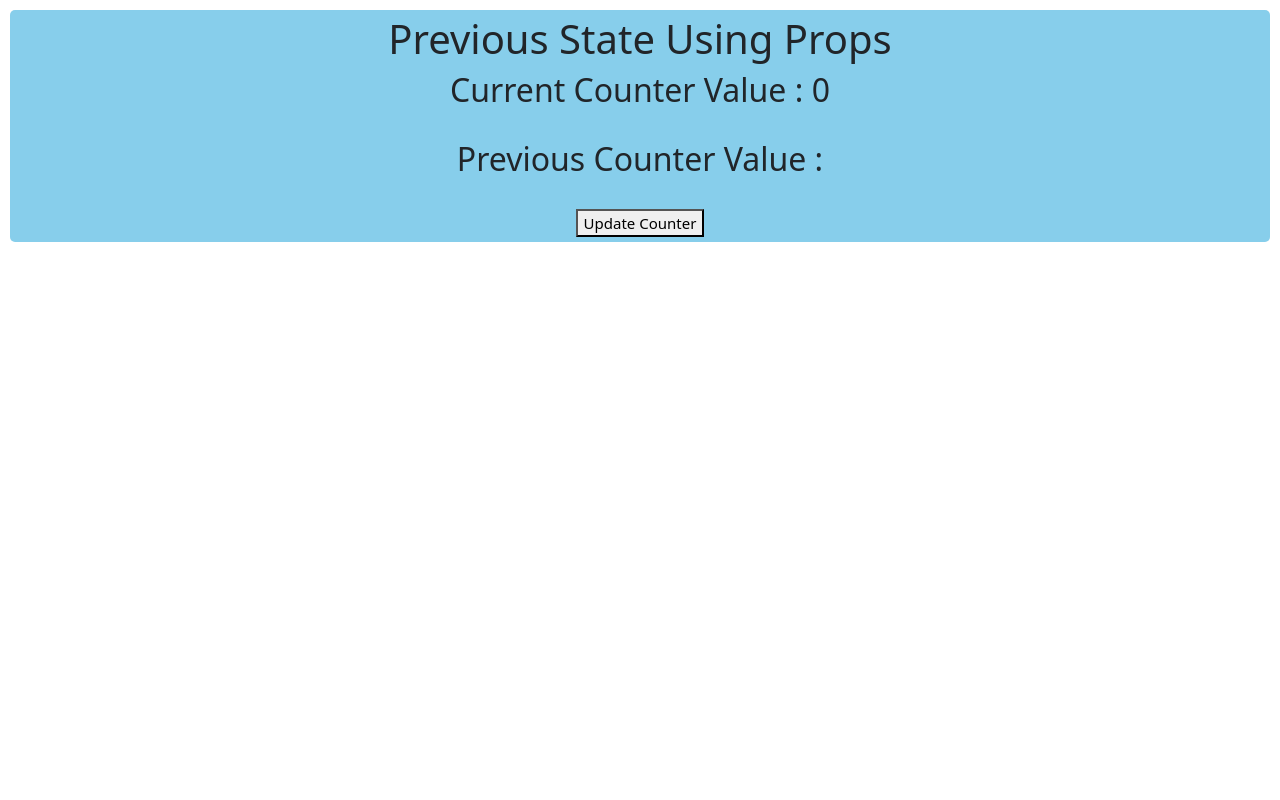
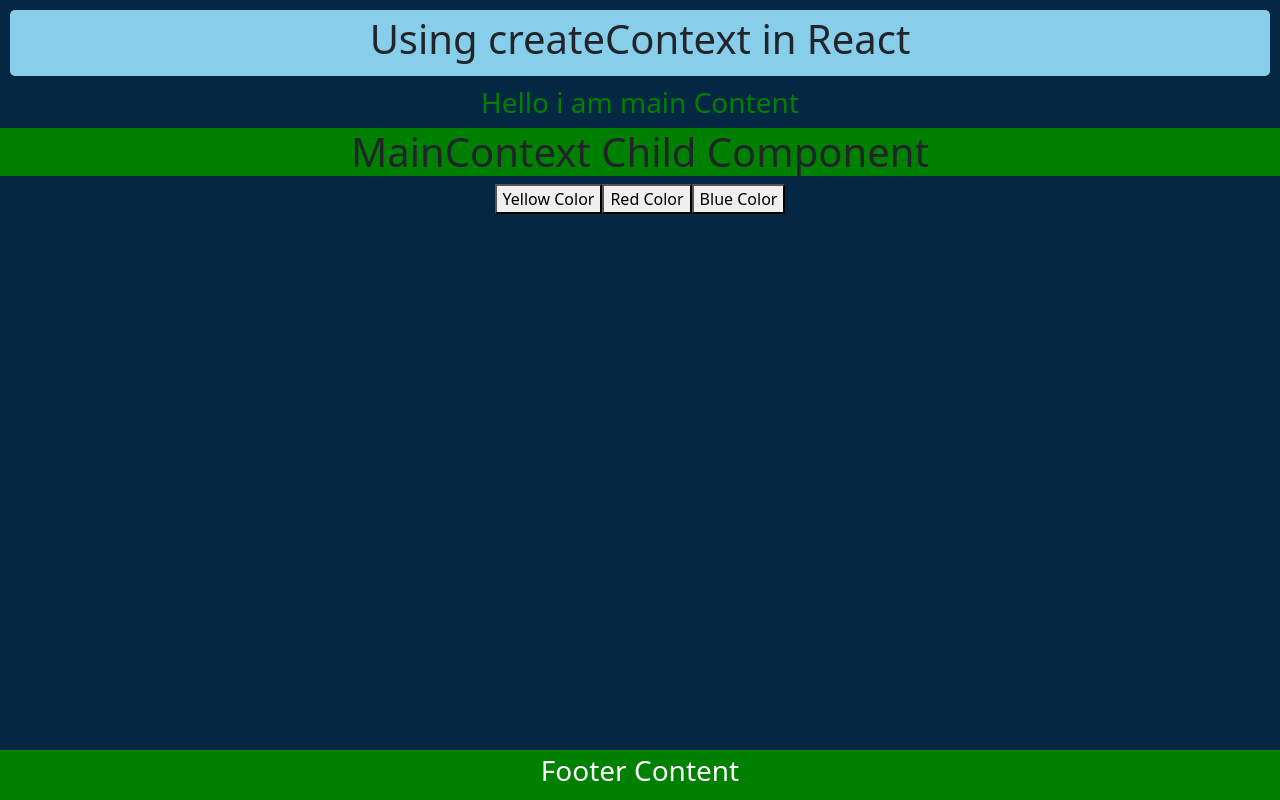
Before and after one commit to satyamn96/react_app, a React (Create React App) app: page /user in a window 1280 px wide. Built offline with nearby package versions, Linux system fonts and the light colour scheme.

Commit message:
first commit

```diff
--- a/src/App.css
+++ b/src/App.css
@@ -25,6 +25,16 @@
   border: none;
   border-radius:5px;
   cursor: pointer;
+}
+
+.footer {
+    position: absolute;
+    width: 100%;
+    bottom: 0;
+    height: 50px;
+    display: flex;
+    align-items: center;
+    justify-content: center;
 }
 /* .app h1{
   display:inline-block;
--- a/src/App.js
+++ b/src/App.js
@@ -1,7 +1,6 @@
 // import logo from './logo.svg';
 import './App.css';
 import React from 'react'
-import PrevProps from './Components/PrevProps';
 // import FunctionUser from './Components/FunctionUser';
 // import ClassUser from './Components/ClassUser';
 // import Student from './Components/Student';
@@ -44,6 +43,8 @@ import PrevProps from './Components/PrevProps';
 // import DynamicRouting from './Components/DynamicRouting';
 // import AxiosFetch from './Components/AxiosFetch';
 // import FetchApi from './Components/FetchApi';
+// import PrevProps from './Components/PrevProps';
+import MainContext from './Components/MainContext';
 
 function App() {
 
@@ -94,7 +95,8 @@ function App() {
       {/* <AxiosFetch /> */}
       {/* <FetchApi /> */}
       {/* <PrevState /> */}
-      <PrevProps />
+      {/* <PrevProps /> */}
+      <MainContext />
     </div>
   );
 }
--- /dev/null
+++ b/src/Components/Button.js
@@ -0,0 +1,19 @@
+import React from 'react'
+import {ColorText} from './CommenContext'
+export default function Button() {
+
+    console.log('Button Clicked')
+    return (
+            <ColorText.Consumer>
+                {
+                    ({updateColor}) => (
+                            <>
+                            <button onClick={()=>updateColor('yellow')}>Yellow Color</button>
+                            <button onClick={()=>updateColor('red')}>Red Color</button>
+                            <button onClick={()=>updateColor('blue')}>Blue Color</button>
+                            </>
+                    )
+                }
+            </ColorText.Consumer>
+    );
+}
--- /dev/null
+++ b/src/Components/CommenContext.js
@@ -0,0 +1,11 @@
+import React,{createContext} from 'react'
+
+const ColorText = createContext();
+
+
+
+
+
+
+
+export {ColorText};
--- /dev/null
+++ b/src/Components/MainContext.js
@@ -0,0 +1,52 @@
+import React, { Component } from 'react'
+import Button from './Button'
+import {ColorText} from './CommenContext'
+import MainContextChild from './MainContextChild'
+document.body.style.backgroundColor = '#042743';
+export default class MainContext extends Component {
+
+  constructor() {
+    super()
+    this.updateColor=(color) => {
+        this.setState({
+          color:color,
+        })
+    }
+    this.state = {
+      color:'green',
+      updateColor: this.updateColor
+    }
+
+  }
+  render() {
+    return (
+      <>
+       <ColorText.Provider value={this.state}>
+        <div className="app">
+        <h1>Using createContext in React</h1>
+        </div>
+        <ColorText.Consumer>
+                {
+                    ({color}) => (
+                            <>
+                            <h3 style={{color: color}}>Hello i am main Content</h3>
+                            </>
+                    )
+                }
+            </ColorText.Consumer>
+        <MainContextChild />
+        <Button />
+        <ColorText.Consumer>
+                {
+                    ({color}) => (
+                            <div className="footer"style={{backgroundColor: color}}>
+                            <h3 style={{color: 'white'}}>Footer Content</h3>
+                            </div>
+                    )
+                }
+            </ColorText.Consumer>
+       </ColorText.Provider>
+      </>
+    )
+  }
+}
--- /dev/null
+++ b/src/Components/MainContextChild.js
@@ -0,0 +1,18 @@
+import React, { Component } from 'react'
+import {ColorText} from './CommenContext'
+export default class MainContext extends Component {
+
+  render() {
+    return (
+      <>
+       <ColorText.Consumer>
+        {
+            ({color})=>(
+                <h1 style={{backgroundColor:color}}>MainContext Child Component</h1>
+            )
+        }
+       </ColorText.Consumer>
+      </>
+    )
+  }
+}
```
